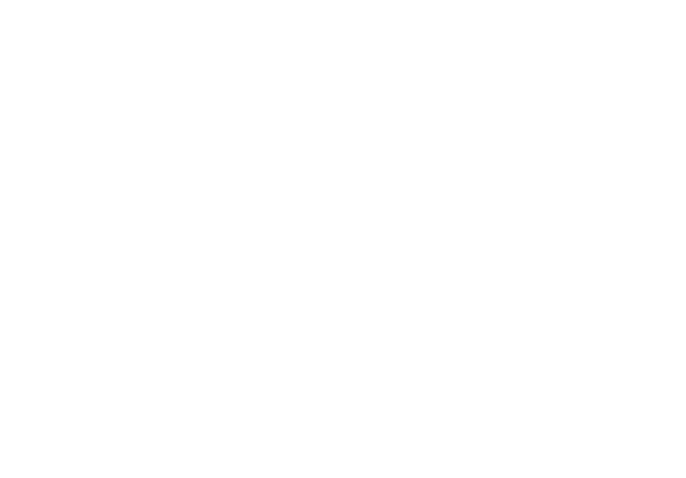
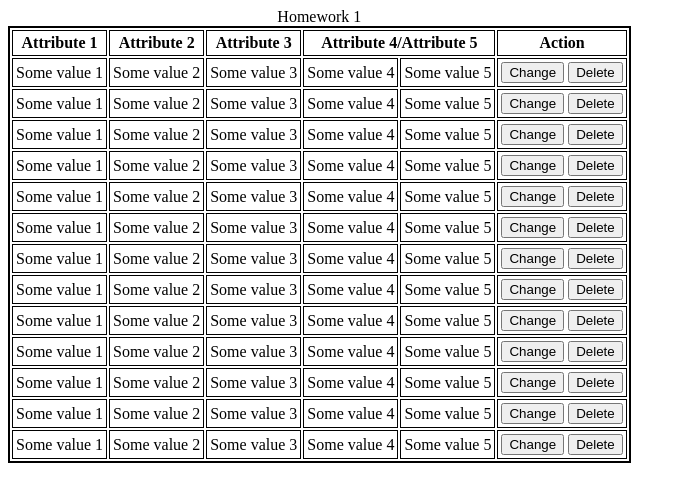
Before and after one commit to aliaksandrhuryn/SapCourseWeb, a plain HTML site: page HW-01/Items.html in a window 1280 px wide. Shown: the top 478 px of the page, without its empty margins (0-686 px from the left). Drawn offline with Linux system fonts and the light colour scheme.

Commit message:
HW-1 final version

```diff
--- a/HW-01/Index.html
+++ b/HW-01/Index.html
@@ -6,8 +6,6 @@
     <meta http-equiv="X-UA-Compatible" content="IE=edge">
     <title>Page Title</title>
     <meta name="viewport" content="width=device-width, initial-scale=1">
-    <link rel="stylesheet" type="text/css" media="screen" href="main.css">
-    <script src="main.js"></script>
 </head>
 
 <body>
--- a/HW-01/Items.html
+++ b/HW-01/Items.html
@@ -0,0 +1,177 @@
+<!DOCTYPE <!DOCTYPE html>
+<html>
+
+<head>
+    <meta charset="utf-8">
+    <meta http-equiv="X-UA-Compatible" content="IE=edge">
+    <title>Page Title</title>
+    <meta name="viewport" content="width=device-width, initial-scale=1">
+    <style>
+        TD,
+            TH {
+                padding: 3px;
+                /* Поля вокруг содержимого таблицы */
+                border: 1px solid black;
+                /* Параметры рамки */
+            }
+        </style>
+</head>
+
+<body>
+    <table style="border:solid black 2px">
+        <caption>Homework 1</caption>
+        <tr>
+            <th>Attribute 1</th>
+            <th>Attribute 2</th>
+            <th>Attribute 3</th>
+            <th colspan="2">Attribute 4/Attribute 5</th>
+            <th>Action</th>
+        </tr>
+        <tr>
+            <td>Some value 1</td>
+            <td>Some value 2</td>
+            <td>Some value 3</td>
+            <td>Some value 4</td>
+            <td>Some value 5</td>
+            <td>
+                <input type="submit" value="Change">
+                <input type="submit" value="Delete">
+            </td>
+        </tr>
+        <tr>
+            <td>Some value 1</td>
+            <td>Some value 2</td>
+            <td>Some value 3</td>
+            <td>Some value 4</td>
+            <td>Some value 5</td>
+            <td>
+                <input type="submit" value="Change">
+                <input type="submit" value="Delete">
+            </td>
+        </tr>
+        <tr>
+            <td>Some value 1</td>
+            <td>Some value 2</td>
+            <td>Some value 3</td>
+            <td>Some value 4</td>
+            <td>Some value 5</td>
+            <td>
+                <input type="submit" value="Change">
+                <input type="submit" value="Delete">
+            </td>
+        </tr>
+        <tr>
+            <td>Some value 1</td>
+            <td>Some value 2</td>
+            <td>Some value 3</td>
+            <td>Some value 4</td>
+            <td>Some value 5</td>
+            <td>
+                <input type="submit" value="Change">
+                <input type="submit" value="Delete">
+            </td>
+        </tr>
+        <tr>
+            <td>Some value 1</td>
+            <td>Some value 2</td>
+            <td>Some value 3</td>
+            <td>Some value 4</td>
+            <td>Some value 5</td>
+            <td>
+                <input type="submit" value="Change">
+                <input type="submit" value="Delete">
+            </td>
+        </tr>
+        <tr>
+            <td>Some value 1</td>
+            <td>Some value 2</td>
+            <td>Some value 3</td>
+            <td>Some value 4</td>
+            <td>Some value 5</td>
+            <td>
+                <input type="submit" value="Change">
+                <input type="submit" value="Delete">
+            </td>
+        </tr>
+        <tr>
+            <td>Some value 1</td>
+            <td>Some value 2</td>
+            <td>Some value 3</td>
+            <td>Some value 4</td>
+            <td>Some value 5</td>
+            <td>
+                <input type="submit" value="Change">
+                <input type="submit" value="Delete">
+            </td>
+        </tr>
+        <tr>
+            <td>Some value 1</td>
+            <td>Some value 2</td>
+            <td>Some value 3</td>
+            <td>Some value 4</td>
+            <td>Some value 5</td>
+            <td>
+                <input type="submit" value="Change">
+                <input type="submit" value="Delete">
+            </td>
+        </tr>
+        <tr>
+            <td>Some value 1</td>
+            <td>Some value 2</td>
+            <td>Some value 3</td>
+            <td>Some value 4</td>
+            <td>Some value 5</td>
+            <td>
+                <input type="submit" value="Change">
+                <input type="submit" value="Delete">
+            </td>
+        </tr>
+        <tr>
+            <td>Some value 1</td>
+            <td>Some value 2</td>
+            <td>Some value 3</td>
+            <td>Some value 4</td>
+            <td>Some value 5</td>
+            <td>
+                <input type="submit" value="Change">
+                <input type="submit" value="Delete">
+            </td>
+        </tr>
+        <tr>
+            <td>Some value 1</td>
+            <td>Some value 2</td>
+            <td>Some value 3</td>
+            <td>Some value 4</td>
+            <td>Some value 5</td>
+            <td>
+                <input type="submit" value="Change">
+                <input type="submit" value="Delete">
+            </td>
+        </tr>
+        <tr>
+            <td>Some value 1</td>
+            <td>Some value 2</td>
+            <td>Some value 3</td>
+            <td>Some value 4</td>
+            <td>Some value 5</td>
+            <td>
+                <input type="submit" value="Change">
+                <input type="submit" value="Delete">
+            </td>
+        </tr>
+        <tr>
+            <td>Some value 1</td>
+            <td>Some value 2</td>
+            <td>Some value 3</td>
+            <td>Some value 4</td>
+            <td>Some value 5</td>
+            <td>
+                <input type="submit" value="Change">
+                <input type="submit" value="Delete">
+            </td>
+        </tr>
+    </table>
+    <h1><a href="Index.html">Back to Index.html </a></h1>
+    <h1><a href="Item.html">Go to Item.html</a></h1>
+</body>
+</html>
```
Also changed, not shown: HW-01/Item.html (added, +24 -0 lines).
